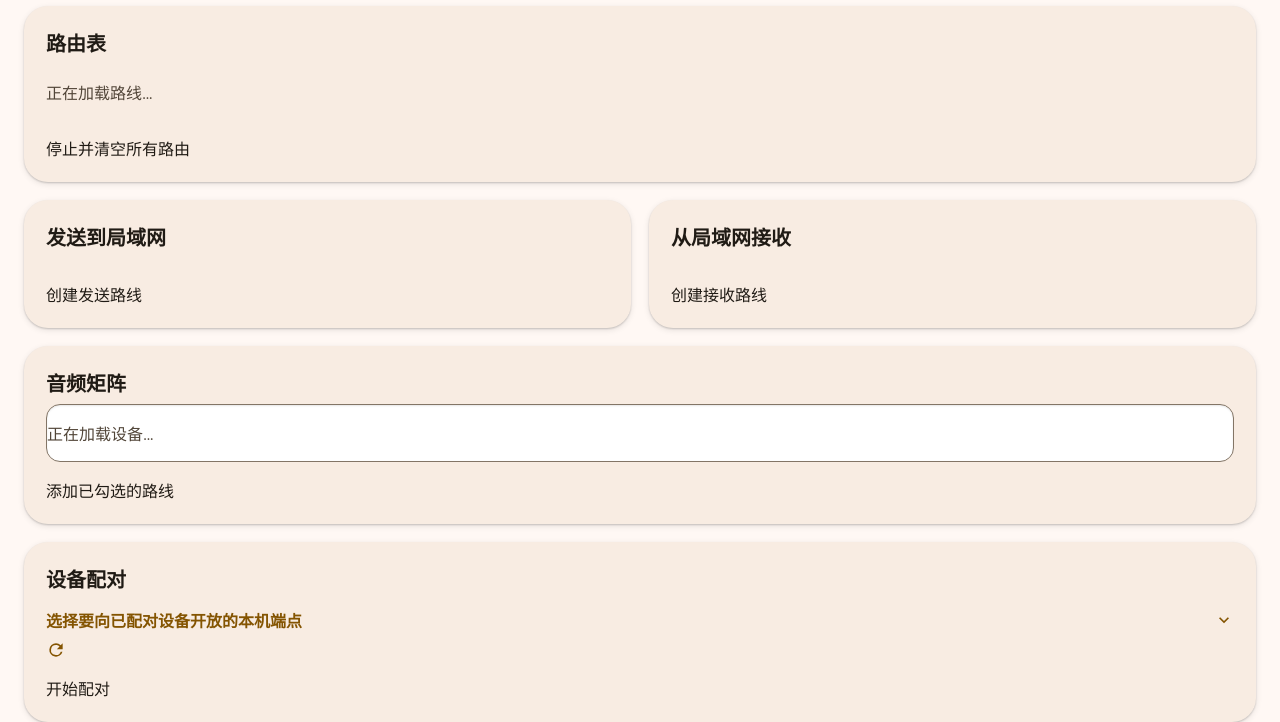
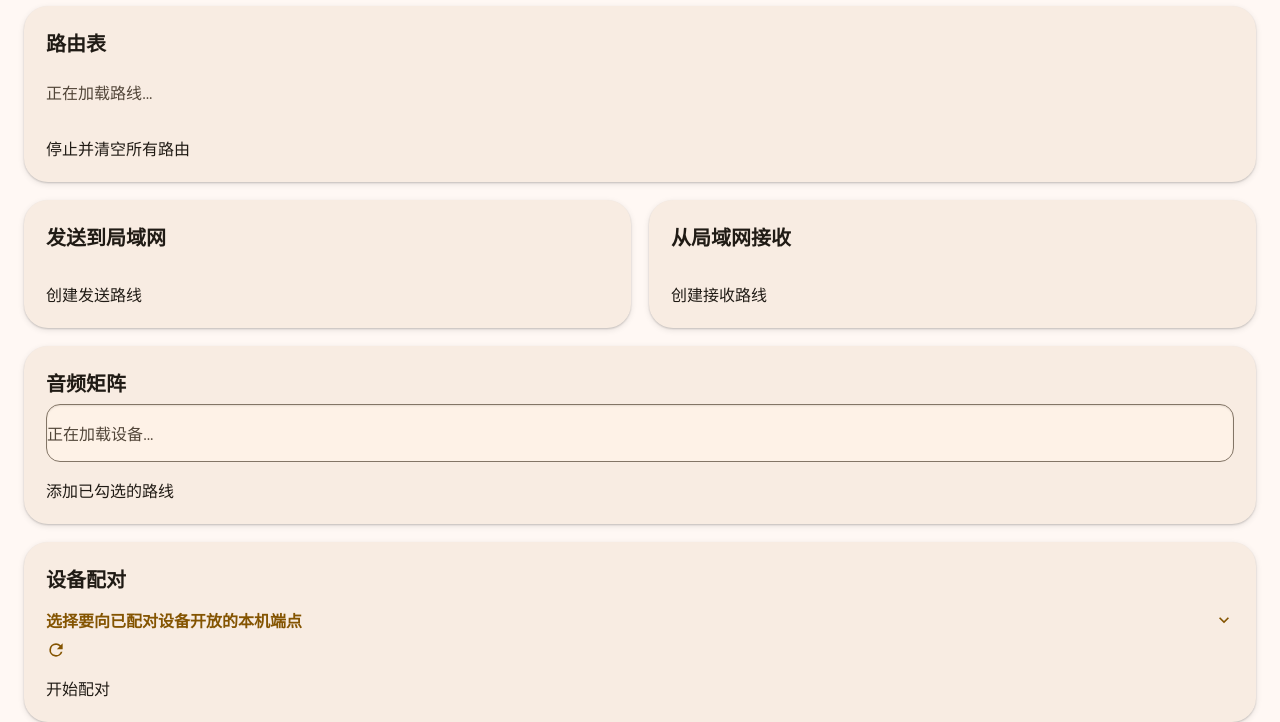
Before and after one commit to Goldppx/Open-Audio-Matrix-Router, a website built with Vite: page web/index.html in a window 1280 px wide. Shown: the part 100-822 px from the top of the page. Built offline with nearby package versions, Linux system fonts and the light colour scheme; files whose address does not match are found by name.

Commit message:
fix(web): keep table surfaces tonal

```diff
--- a/web/src/style.css
+++ b/web/src/style.css
@@ -80,7 +80,8 @@ md-outlined-text-field, md-filled-select { width: 100%; }
 md-outlined-select { width: 100%; }
 md-divider { margin: 18px 0; }
 
-.data-table-wrap { overflow: auto; border: 1px solid var(--md-sys-color-outline); border-radius: 14px; background: var(--md-sys-color-surface-container-lowest); box-shadow: inset 0 1px 2px color-mix(in srgb, var(--md-sys-color-shadow) 10%, transparent); scrollbar-color: var(--md-sys-color-primary) var(--md-sys-color-surface-container-highest); scrollbar-width: thin; scrollbar-gutter: stable; }
+.data-table-wrap { overflow: auto; border: 1px solid var(--md-sys-color-outline); border-radius: 14px; background: var(--md-sys-color-surface-container-low); box-shadow: inset 0 1px 2px color-mix(in srgb, var(--md-sys-color-shadow) 10%, transparent); scrollbar-color: var(--md-sys-color-primary) var(--md-sys-color-surface-container-highest); scrollbar-width: thin; scrollbar-gutter: stable; }
+.data-table { background: transparent; }
 .data-table-wrap, .exposure-list, .log, .tutorial-content { scrollbar-color: var(--md-sys-color-primary) var(--md-sys-color-surface-container-highest); scrollbar-width: thin; }
 .data-table-wrap::-webkit-scrollbar, .exposure-list::-webkit-scrollbar, .log::-webkit-scrollbar, .tutorial-content::-webkit-scrollbar { width: 12px; height: 12px; }
 .data-table-wrap::-webkit-scrollbar-track, .exposure-list::-webkit-scrollbar-track, .log::-webkit-scrollbar-track, .tutorial-content::-webkit-scrollbar-track { margin: 5px; border-radius: 999px; background: var(--md-sys-color-surface-container-highest); }
```
